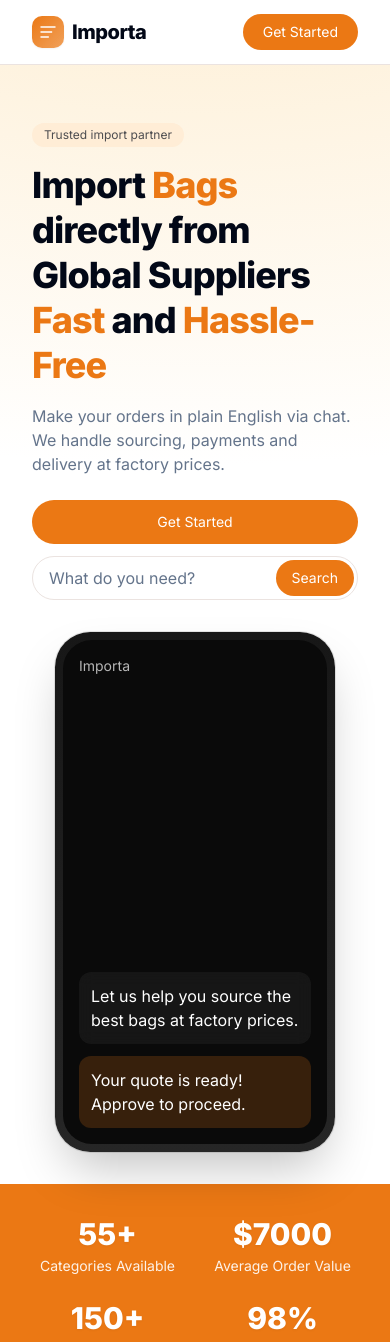
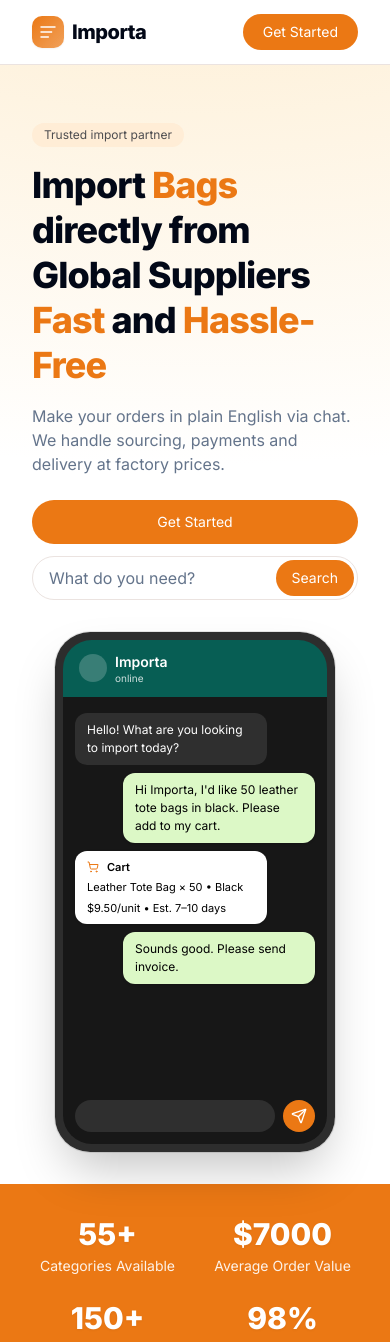
Before and after one commit to nonsonwaukwa/sayarsite, a React (Vite) app: page / in a window 390 px wide. Shown: the top 1342 px of the page. Built offline with nearby package versions, Linux system fonts and the light colour scheme.

Commit message:
Replace hero phone with WhatsApp-like chat and add icons
cgen-6a6b6fa053564bf1a6c6a64dfd03ec84

```diff
--- a/client/pages/Index.tsx
+++ b/client/pages/Index.tsx
@@ -2,7 +2,7 @@ import { Button } from "@/components/ui/button";
 import { Card } from "@/components/ui/card";
 import { Input } from "@/components/ui/input";
 import { Accordion, AccordionContent, AccordionItem, AccordionTrigger } from "@/components/ui/accordion";
-import { CheckCircle2, Star, ShieldCheck, Truck, Wallet } from "lucide-react";
+import { CheckCircle2, Star, ShieldCheck, Truck, Wallet, ShoppingCart, Send } from "lucide-react";
 
 function Stat({ value, label }: { value: string; label: string }) {
   return (
@@ -38,15 +38,32 @@ export default function Index() {
               </div>
             </div>
             <div className="relative">
-              <div className="mx-auto h-[520px] max-w-[280px] rounded-[2.2rem] bg-gradient-to-b from-neutral-900 to-neutral-800 shadow-2xl p-2 ring-1 ring-black/10">
-                <div className="h-full rounded-[1.8rem] bg-neutral-950 p-4 flex flex-col text-white">
-                  <div className="text-sm text-white/70">Importa</div>
-                  <div className="mt-auto space-y-3">
-                    <div className="rounded-xl bg-white/5 p-3 backdrop-blur">
-                      Let us help you source the best bags at factory prices.
+              <div className="mx-auto h-[520px] max-w-[280px] rounded-[2.2rem] bg-neutral-900/90 shadow-2xl p-2 ring-1 ring-black/10">
+                <div className="h-full rounded-[1.8rem] overflow-hidden flex flex-col">
+                  {/* Header */}
+                  <div className="bg-[#075e54] text-white px-4 py-3 flex items-center gap-2">
+                    <div className="h-7 w-7 rounded-full bg-white/20" />
+                    <div className="leading-tight">
+                      <div className="text-sm font-semibold">Importa</div>
+                      <div className="text-[10px] text-white/80">online</div>
                     </div>
-                    <div className="rounded-xl bg-primary/20 p-3 text-white">
-                      Your quote is ready! Approve to proceed.
+                  </div>
+                  {/* Chat */}
+                  <div className="flex-1 bg-neutral-900 px-3 py-4 space-y-2 text-[12px]">
+                    <div className="max-w-[80%] rounded-lg bg-white/10 text-white px-3 py-2">Hello! What are you looking to import today?</div>
+                    <div className="max-w-[80%] ml-auto rounded-lg bg-[#dcf8c6] text-black px-3 py-2 shadow">Hi Importa, I'd like 50 leather tote bags in black. Please add to my cart.</div>
+                    <div className="max-w-[80%] rounded-lg bg-white px-3 py-2 text-black shadow">
+                      <div className="flex items-center gap-2 text-[11px] font-semibold"><ShoppingCart className="h-3 w-3 text-primary" /> Cart</div>
+                      <div className="mt-1 text-[11px]">Leather Tote Bag × 50 • Black</div>
+                      <div className="mt-1 text-[11px] font-medium">$9.50/unit • Est. 7–10 days</div>
+                    </div>
+                    <div className="max-w-[80%] ml-auto rounded-lg bg-[#dcf8c6] text-black px-3 py-2 shadow">Sounds good. Please send invoice.</div>
+                  </div>
+                  {/* Input */}
+                  <div className="px-3 py-3 bg-neutral-900 flex items-center gap-2">
+                    <div className="flex-1 h-8 rounded-full bg-white/10" />
+                    <div className="h-8 w-8 rounded-full bg-primary grid place-items-center text-white">
+                      <Send className="h-4 w-4" />
                     </div>
                   </div>
                 </div>
```
